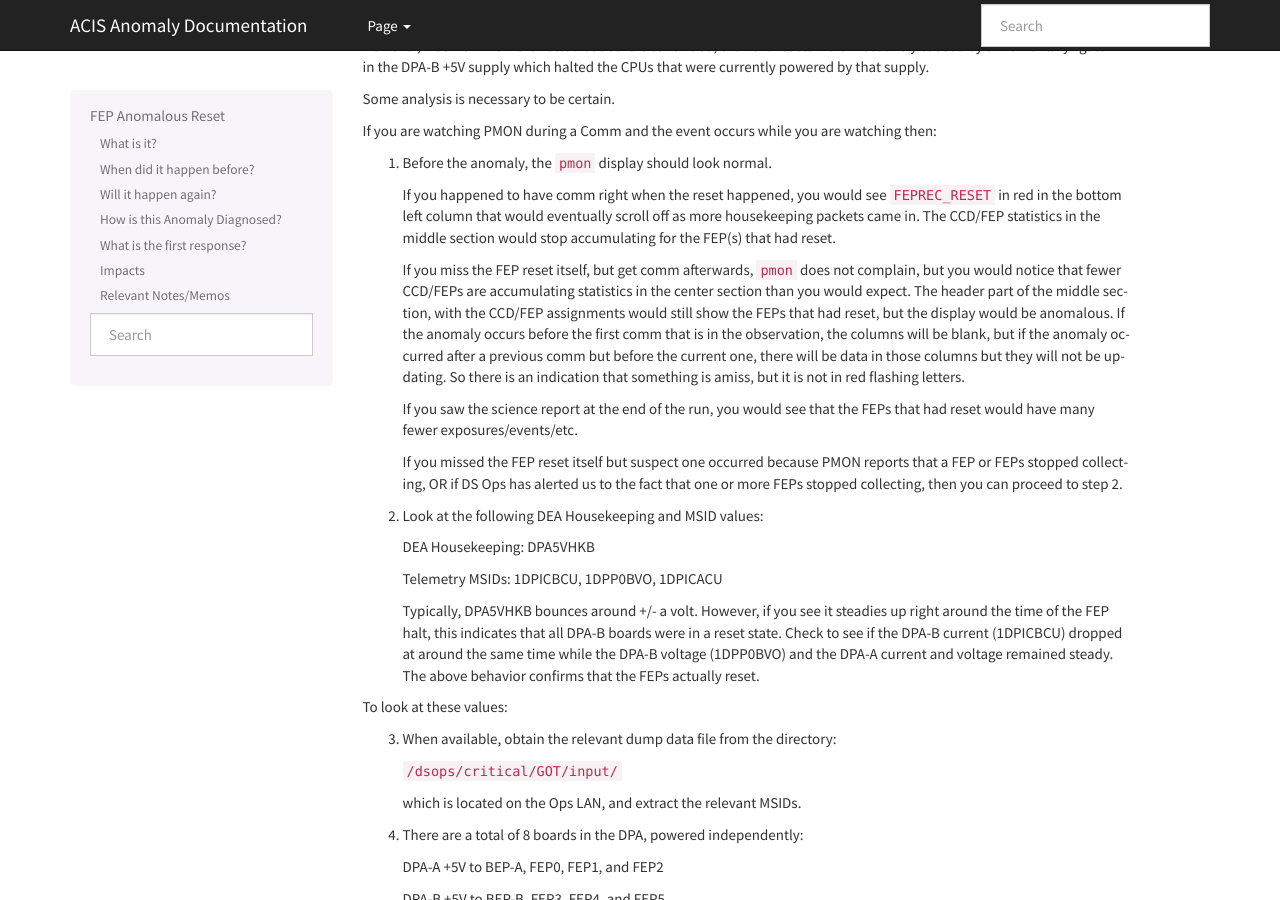
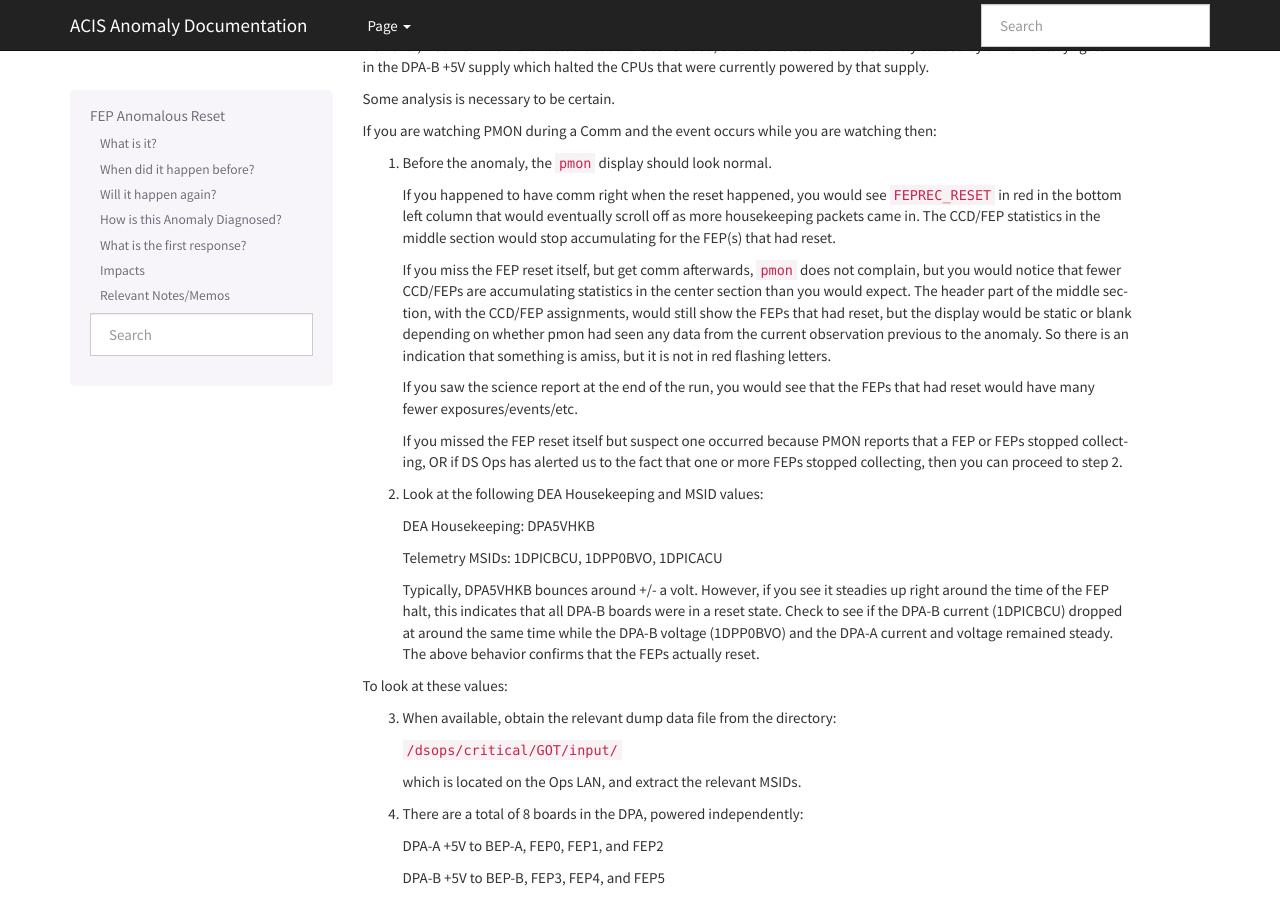
Before and after one commit to acisops/acis_anomaly_pages, a Sphinx documentation site: the page built from source/fep_reset.rst, in a window 1280 px wide and 900 px high, scrolled down 559 px. Built offline with Sphinx 7.4.7, drawn with Linux system fonts in a browser that asks for light colours.

Commit message:
One more time

```diff
--- a/source/fep_reset.rst
+++ b/source/fep_reset.rst
@@ -52,13 +52,11 @@ are watching then:
    does not complain, but you would notice that fewer CCD/FEPs are
    accumulating statistics in the center section than you would
    expect. The header part of the middle section, with the CCD/FEP
-   assignments would still show the FEPs that had reset, but the
-   display would be anomalous. If the anomaly occurs before the first
-   comm that is in the observation, the columns will be blank, but
-   if the anomaly occurred after a previous comm but before the current
-   one, there will be data in those columns but they will not be updating.
-   So there is an indication that something is amiss, but it is not in
-   red flashing letters.
+   assignments, would still show the FEPs that had reset, but the
+   display would be static or blank depending on whether pmon had
+   seen any data from the current observation previous to the anomaly.
+   So there is an indication that something is amiss, but it is not
+   in red flashing letters.
 
    If you saw the science report at the end of the run, you would see
    that the FEPs that had reset would have many fewer exposures/events/etc.
```
